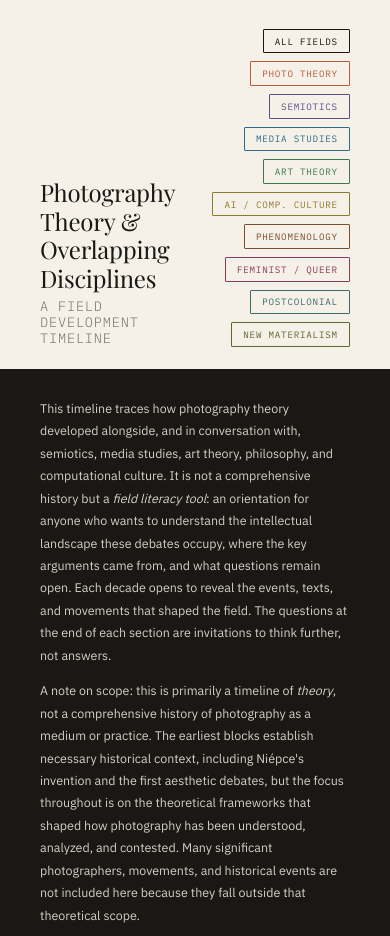
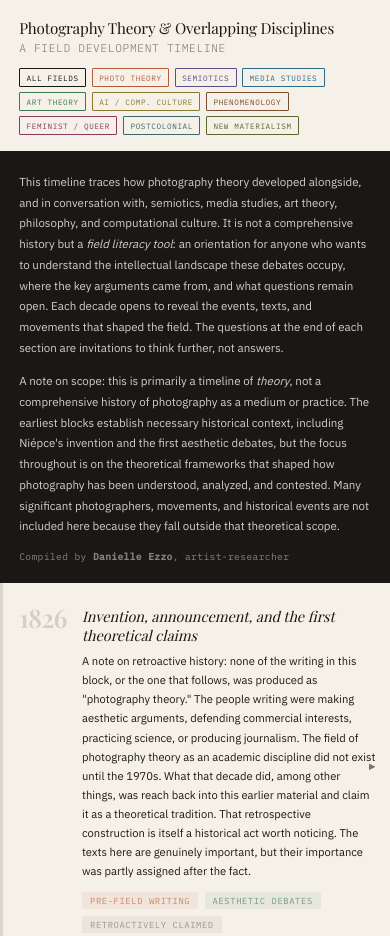
Before and after one commit to danielleezzo/photography-theory-timeline, a plain HTML site: page index.html in a window 390 px wide. Shown: the top 936 px of the page. Drawn offline with nearby package versions, Linux system fonts and the light colour scheme; a web font is replaced by a local one.

Commit message:
Add files via upload

```diff
--- a/index.html
+++ b/index.html
@@ -540,7 +540,139 @@ header h1 em {
  text-transform: uppercase;
 }
 
-#detail-close:hover { color: var(--ink); }
+
+/* ── RESPONSIVE / MOBILE ── */
+@media (max-width: 768px) {
+
+  /* Header: stack title above filters */
+  header {
+    grid-template-columns: 1fr;
+    padding: 1.2rem 1.2rem 1rem;
+    gap: 0.8rem;
+  }
+
+  header h1 {
+    font-size: 1.1rem;
+  }
+
+  header h1 em {
+    font-size: 0.7rem;
+  }
+
+  .field-filters {
+    justify-content: flex-start;
+    gap: 0.35rem;
+  }
+
+  .filter-btn {
+    font-size: 0.52rem;
+    padding: 0.25rem 0.5rem;
+  }
+
+  /* Body: single column, sidebar hidden by default */
+  .body {
+    grid-template-columns: 1fr;
+    height: auto;
+    overflow: visible;
+  }
+
+  .sidebar {
+    display: none;
+  }
+
+  .main {
+    height: auto;
+    overflow-y: visible;
+    padding-bottom: 3rem;
+  }
+
+  /* Intro banner */
+  .intro-banner {
+    padding: 1.2rem;
+  }
+
+  .intro-text {
+    font-size: 0.72rem;
+  }
+
+  /* Decade headers: single column */
+  .decade-header {
+    grid-template-columns: 60px 1fr;
+    padding: 1.2rem 1.2rem 1rem;
+    gap: 1rem;
+  }
+
+  .decade-year {
+    font-size: 2rem;
+  }
+
+  .decade-title {
+    font-size: 0.9rem;
+  }
+
+  .decade-summary {
+    font-size: 0.7rem;
+  }
+
+  .toggle-icon {
+    right: 1.2rem;
+  }
+
+  /* Events grid: single column on mobile */
+  .events-grid {
+    grid-template-columns: 1fr;
+    padding: 0 1.2rem 1.2rem;
+    gap: 0.8rem;
+  }
+
+  .event-card {
+    padding: 0.9rem 1rem;
+  }
+
+  .event-title {
+    font-size: 0.82rem;
+  }
+
+  .event-body {
+    font-size: 0.68rem;
+  }
+
+  .debate-callout,
+  .relevance-bridge {
+    margin: 0 1.2rem 1.2rem;
+  }
+
+  /* Detail panel full screen on mobile */
+  #detail-panel {
+    width: 100%;
+    right: -100%;
+  }
+
+  #detail-panel.open {
+    right: 0;
+  }
+}
+
+@media (max-width: 480px) {
+  header h1 {
+    font-size: 0.95rem;
+  }
+
+  .filter-btn {
+    font-size: 0.48rem;
+    padding: 0.2rem 0.4rem;
+  }
+
+  .decade-header {
+    grid-template-columns: 50px 1fr;
+    gap: 0.8rem;
+  }
+
+  .decade-year {
+    font-size: 1.6rem;
+  }
+}
+
 </style>
 </head>
 <body>
```
